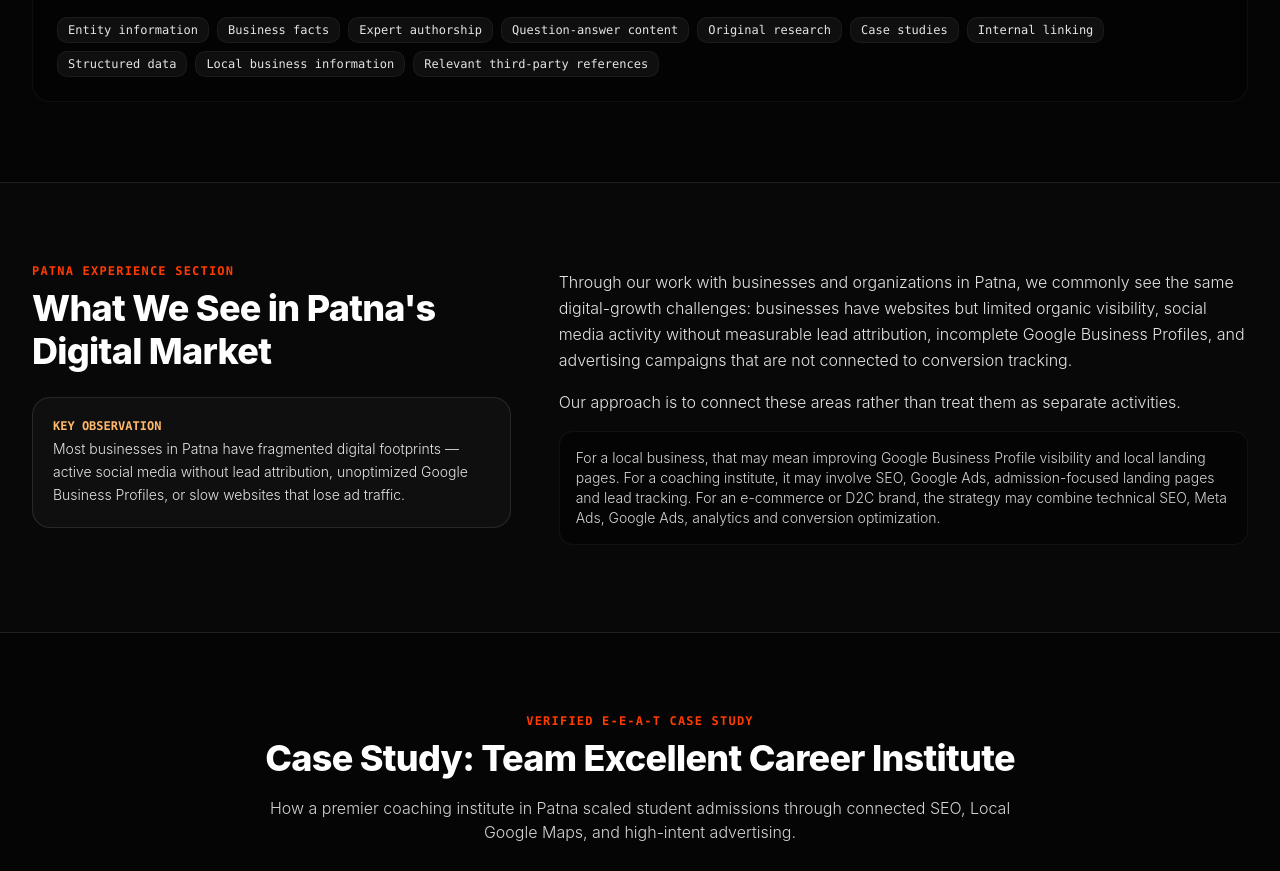
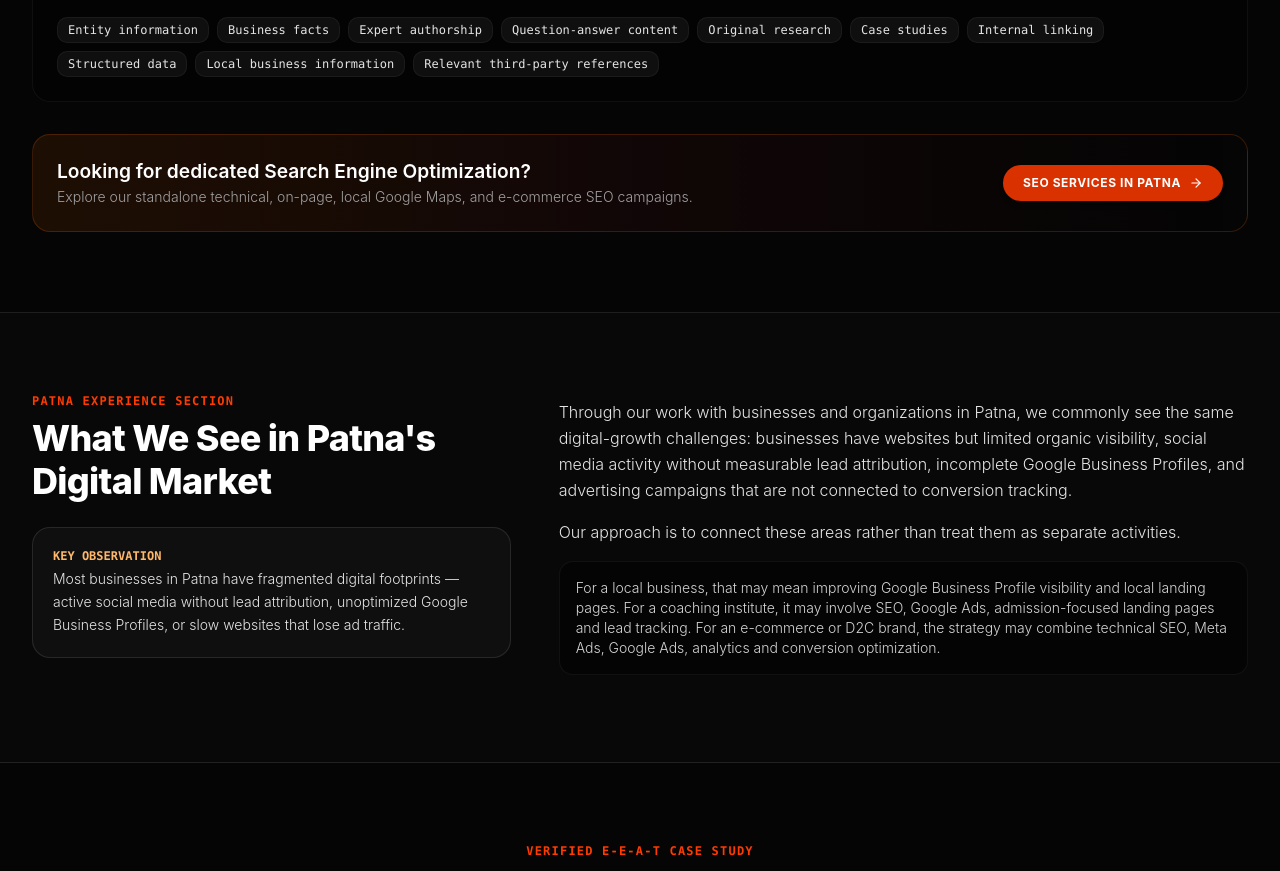
Before and after one commit to webfloradeploy-cmd/webflorawebsite-frontend-, a Next.js app: page /it-company-in-patna/digital-marketing-agency-in-patna in a window 1280 px wide. Shown: the part 3700-4571 px from the top of the page. Built offline with nearby package versions, Linux system fonts and the light colour scheme; no server answers.

Commit message:
feat(seo): add contextual internal links for SEO services in Patna

```diff
--- a/app/Components/HomeIntroSection.jsx
+++ b/app/Components/HomeIntroSection.jsx
@@ -42,10 +42,10 @@ export default function HomeIntroSection() {
           </h2>
           <div className="h-[2px] w-24 bg-gradient-to-r from-orange-500 to-red-600 rounded mx-auto" />
           <p className="text-gray-400 text-base md:text-lg leading-relaxed font-light">
-            Webflora Technologies is the leading <Link href="/it-company-in-patna/software-development-company-in-patna" className="text-orange-500 hover:underline font-medium">Software Development Company in Patna, Bihar</Link>. We assist businesses with <Link href="/it-company-in-patna/software-development-company-in-patna" className="text-orange-500 hover:underline font-medium">custom software development</Link>, <Link href="/it-company-in-patna/website-development-company-in-patna" className="text-orange-500 hover:underline font-medium">website development</Link>, <Link href="/it-company-in-patna/mobile-app-development-company-in-patna" className="text-orange-500 hover:underline font-medium">mobile apps</Link>, and <Link href="/it-company-in-patna/ai-automation-company-in-patna" className="text-orange-500 hover:underline font-medium">AI automation</Link> setups.
+            Webflora Technologies is the leading <Link href="/it-company-in-patna/software-development-company-in-patna" className="text-orange-500 hover:underline font-medium">Software Development Company in Patna, Bihar</Link>. We assist businesses with <Link href="/it-company-in-patna/software-development-company-in-patna" className="text-orange-500 hover:underline font-medium">custom software development</Link>, <Link href="/it-company-in-patna/website-development-company-in-patna" className="text-orange-500 hover:underline font-medium">website development</Link>, <Link href="/it-company-in-patna/mobile-app-development-company-in-patna" className="text-orange-500 hover:underline font-medium">mobile apps</Link>, <Link href="/seo-services-in-patna" className="text-orange-500 hover:underline font-medium">SEO Services in Patna</Link>, and <Link href="/it-company-in-patna/ai-automation-company-in-patna" className="text-orange-500 hover:underline font-medium">AI automation</Link> setups.
           </p>
           <p className="text-gray-400 text-base md:text-lg leading-relaxed font-light">
-            We build fast, secure, and custom digital tools. These help local startups and enterprises save time, run better, and scale growth.
+            We build fast, secure, and custom digital tools with built-in search engine optimization. These help local startups and enterprises dominate Google rankings, save time, run better, and scale growth.
           </p>
         </div>
 
@@ -222,6 +222,12 @@ export default function HomeIntroSection() {
             className="text-xs px-4 py-2 rounded-none bg-white/5 border border-white/10 hover:border-orange-500/50 hover:bg-orange-500/5 text-neutral-300 hover:text-white transition-all font-mono uppercase tracking-wider"
           >
             Software Solutions Patna
+          </Link>
+          <Link
+            href="/seo-services-in-patna"
+            className="text-xs px-4 py-2 rounded-none bg-white/5 border border-white/10 hover:border-orange-500/50 hover:bg-orange-500/5 text-neutral-300 hover:text-white transition-all font-mono uppercase tracking-wider"
+          >
+            SEO Services in Patna
           </Link>
           <Link
             href="/it-company-in-patna/ai-automation-company-in-patna"
--- a/app/Components/ServicesDetailShowcase.jsx
+++ b/app/Components/ServicesDetailShowcase.jsx
@@ -149,6 +149,10 @@ const services = [
       { label: "Target ROAS", val: "10x", sub: "Performance Campaigns" },
       { label: "Local Rank", val: "#1 3-Pack", sub: "Google Business Profile" },
       { label: "Lead Growth", val: "3x+", sub: "Verified Pipeline Boost" }
+    ],
+    specialtyLinks: [
+      { name: "SEO Services in Patna", href: "/seo-services-in-patna", icon: "solar:magnifer-bold" },
+      { name: "Digital Marketing Agency", href: "/it-company-in-patna/digital-marketing-agency-in-patna", icon: "solar:ranking-bold" }
     ]
   }
 ];
--- a/app/it-company-in-patna/digital-marketing-agency-in-patna/page.jsx
+++ b/app/it-company-in-patna/digital-marketing-agency-in-patna/page.jsx
@@ -654,6 +654,20 @@ export default function DigitalMarketingPatnaPage() {
                   </span>
                 ))}
               </div>
+            </div>
+
+            <div className="mt-8 p-6 rounded-2xl bg-gradient-to-r from-orange-500/10 via-red-500/5 to-transparent border border-orange-500/20 flex flex-col sm:flex-row items-start sm:items-center justify-between gap-4">
+              <div>
+                <h4 className="text-white font-bold text-base">Looking for dedicated Search Engine Optimization?</h4>
+                <p className="text-neutral-400 text-xs sm:text-sm font-light mt-0.5">Explore our standalone technical, on-page, local Google Maps, and e-commerce SEO campaigns.</p>
+              </div>
+              <Link
+                href="/seo-services-in-patna"
+                className="inline-flex items-center gap-2 px-5 py-2.5 rounded-full bg-[#d93200] hover:bg-[#ff3b00] text-white text-xs font-bold uppercase tracking-wider transition-all whitespace-nowrap shadow-md hover:scale-105"
+              >
+                <span>SEO Services in Patna</span>
+                <ArrowRight className="w-3.5 h-3.5" />
+              </Link>
             </div>
 
           </div>
--- a/app/it-company-in-patna/page.jsx
+++ b/app/it-company-in-patna/page.jsx
@@ -120,8 +120,8 @@ const page = () => {
         <SEOContentBlock
           title="Custom Web Development & IT Solutions"
           paragraphs={[
-            <React.Fragment key={0}>At <strong className="text-white font-medium">Webflora Technologies</strong>, we are a full-service <strong className="text-gray-300">web development company</strong> and <strong className="text-gray-300">website development company</strong>. We offer specialized <strong className="text-gray-300">website development services</strong> and premium <strong className="text-gray-300">web designing services</strong> designed to empower local enterprises in Bihar and brands across India.</React.Fragment>,
-            <React.Fragment key={1}>Our engineers build high-converting <strong className="text-gray-300">e commerce websites</strong>, scale custom <strong className="text-gray-300">web application development</strong>, and support businesses with professional <strong className="text-gray-300">mobile app development company</strong> solutions. If you are looking to start <strong className="text-gray-300">creating website for business</strong> growth, we deliver secure, optimized platforms to elevate your digital presence.</React.Fragment>
+            <React.Fragment key={0}>At <strong className="text-white font-medium">Webflora Technologies</strong>, we are a full-service <strong className="text-gray-300">web development company</strong> and <strong className="text-gray-300">website development company</strong>. We offer specialized <strong className="text-gray-300">website development services</strong>, high-ranking <Link href="/seo-services-in-patna" className="text-orange-500 hover:underline font-medium">SEO Services in Patna</Link>, and premium <strong className="text-gray-300">web designing services</strong> designed to empower local enterprises in Bihar and brands across India.</React.Fragment>,
+            <React.Fragment key={1}>Our engineers build high-converting <strong className="text-gray-300">e commerce websites</strong>, scale custom <strong className="text-gray-300">web application development</strong>, and support businesses with professional <strong className="text-gray-300">mobile app development company</strong> solutions. If you are looking to start <strong className="text-gray-300">creating website for business</strong> growth and dominate search engine visibility with dedicated <Link href="/seo-services-in-patna" className="text-orange-500 hover:underline font-medium">SEO Services in Patna</Link>, we deliver secure, optimized platforms to elevate your digital presence.</React.Fragment>
           ]}
         />
       </div>
```
